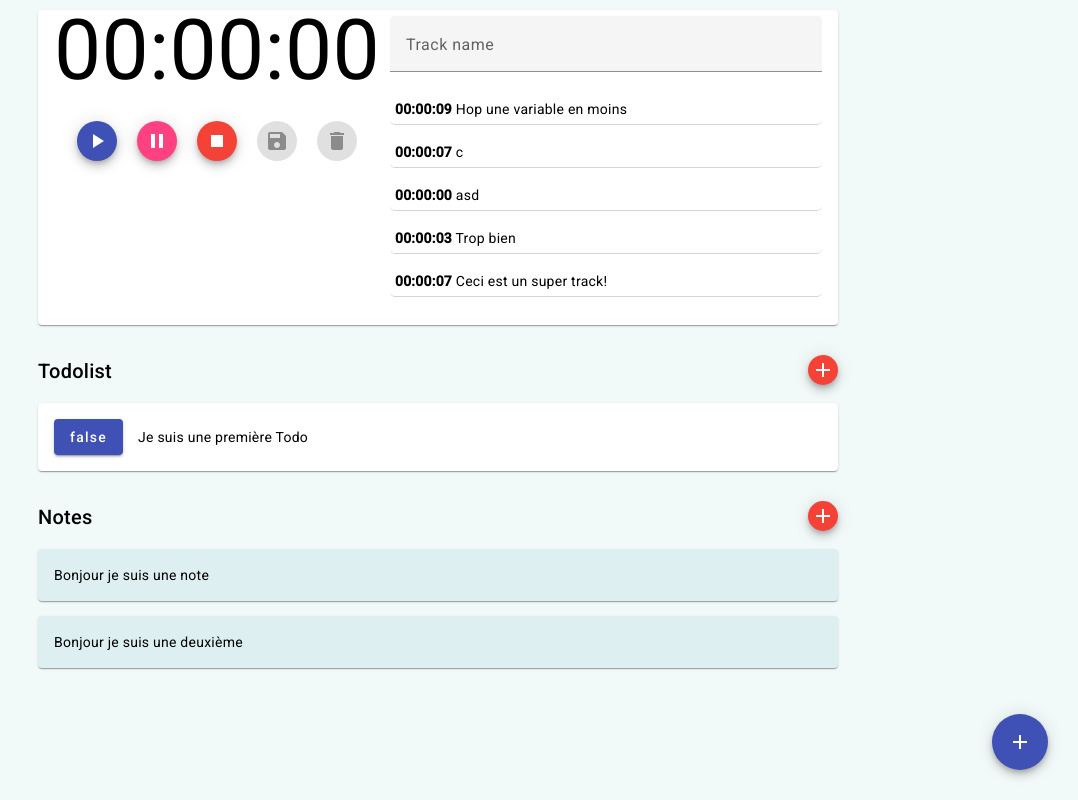
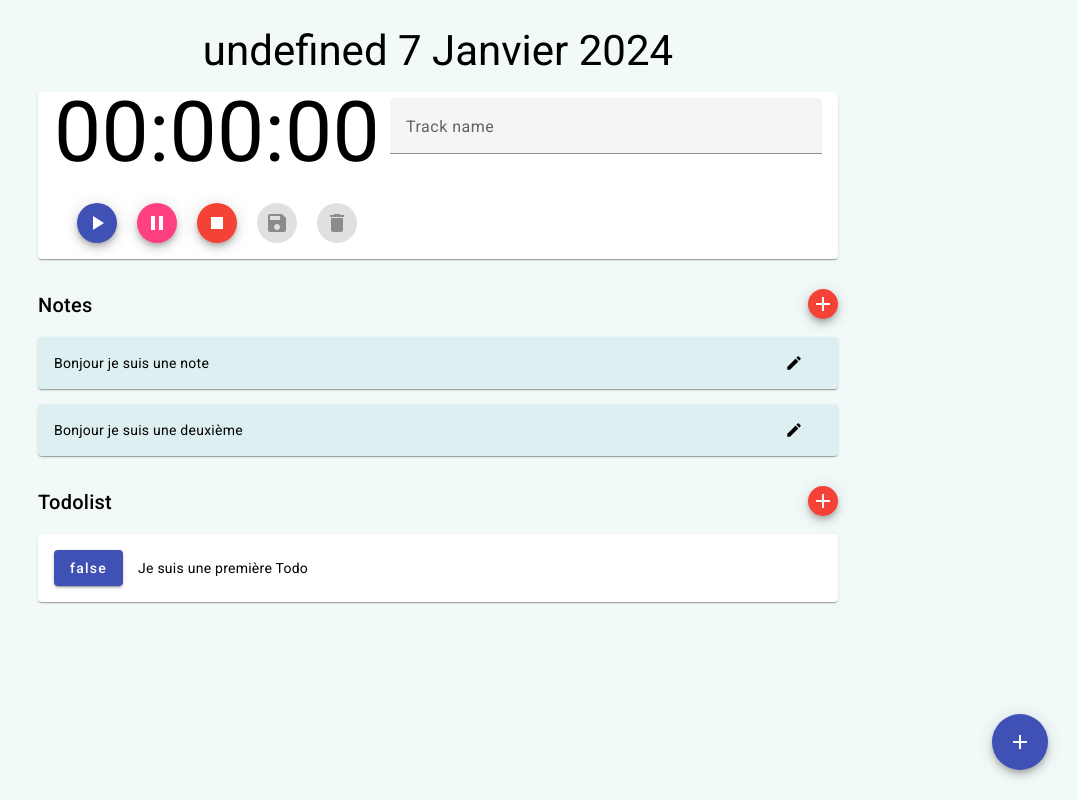
Before and after one commit to ExtraDev/daytracker, an Angular app: page / in a window 1280 px wide. Shown: the whole page, without its empty margins (202-1280 px from the left). Built offline with nearby package versions, Linux system fonts and the light colour scheme; data requests are answered from the project's data file.

Commit message:
Create date component, possibility to update a note

```diff
--- a/src/app/app.component.html
+++ b/src/app/app.component.html
@@ -1,6 +1,20 @@
 <div id="container">
+    <app-date></app-date>
+
     <div class="widget">
         <app-timer [dayId]="dayId"></app-timer>
+    </div>
+
+    <div class="widget">
+        <div class="header">
+            <h2>Notes</h2>
+            <button mat-fab color="warn" class="btn-plus-widget">
+                <mat-icon>add</mat-icon>
+            </button>
+        </div>
+        @for (note of notes$ | async; track note.id) {
+        <app-note [note]="note"></app-note>
+        }
     </div>
 
     <div class="widget">
@@ -16,17 +30,6 @@
         }
     </div>
 
-  <div class="widget">
-    <div class="header">
-      <h2>Notes</h2>
-      <button mat-fab color="warn" class="btn-plus-widget">
-        <mat-icon>add</mat-icon>
-      </button>
-    </div>
-    @for (note of notes$ | async; track note.id) {
-    <app-note [note]="note"></app-note>
-    }
-  </div>
 
     <div class="add-button">
         <button mat-fab color="primary">
--- a/src/app/app.component.ts
+++ b/src/app/app.component.ts
@@ -8,13 +8,14 @@ import { MatIconModule } from '@angular/material/icon';
 import { NoteComponent } from './widgets/note/note.component';
 import { AsyncPipe } from '@angular/common';
 import { MatButtonModule } from '@angular/material/button';
+import { DateComponent } from './widgets/date/date.component';
 
 @Component({
   selector: 'app-root',
   templateUrl: './app.component.html',
   styleUrls: ['./app.component.scss'],
   standalone: true,
-  imports: [AsyncPipe, MatButtonModule, MatIconModule, TodoComponent, TimerComponent, NoteComponent]
+  imports: [AsyncPipe, MatButtonModule, MatIconModule, TodoComponent, TimerComponent, NoteComponent, DateComponent]
 })
 export class AppComponent {
   title = 'daytracker';
--- a/src/app/common/mock/database.json
+++ b/src/app/common/mock/database.json
@@ -17,38 +17,7 @@
       "dayId": 1
     }
   ],
-  "tracks": [
-    {
-      "elapsed": 9,
-      "name": "Hop une variable en moins",
-      "dayId": 1,
-      "id": 2
-    },
-    {
-      "elapsed": 7,
-      "name": "c",
-      "dayId": 1,
-      "id": 3
-    },
-    {
-      "elapsed": 0,
-      "name": "asd",
-      "dayId": 1,
-      "id": 4
-    },
-    {
-      "elapsed": 3,
-      "name": "Trop bien",
-      "dayId": 1,
-      "id": 5
-    },
-    {
-      "elapsed": 7,
-      "name": "Ceci est un super track!",
-      "dayId": 1,
-      "id": 6
-    }
-  ],
+  "tracks": [],
   "todos": [
     {
       "id": 1,
--- a/src/app/common/models/note.model.ts
+++ b/src/app/common/models/note.model.ts
@@ -2,5 +2,6 @@ import { Widget } from "./widget.model";
 
 export interface Note extends Widget {
     id?: number,
-    note?: string
+    note?: string,
+    dayId?: number
 }
--- a/src/app/common/services/note.service.ts
+++ b/src/app/common/services/note.service.ts
@@ -26,6 +26,6 @@ export class NotesService {
     }
 
     public updateNote$(note: Note): Observable<Note> {
-    return this.httpClient.put<Note>(this.baseUrl, note).pipe();
+        return this.httpClient.put<Note>(`${this.baseUrl}/${note.id}`, note).pipe();
     }
 }
--- /dev/null
+++ b/src/app/widgets/date/date.component.html
@@ -0,0 +1 @@
+<h1>{{ getFullDate() }}</h1>
--- /dev/null
+++ b/src/app/widgets/date/date.component.scss
@@ -0,0 +1,5 @@
+h1 {
+    text-align: center;
+    font-size: 3em;
+    margin: 25px;
+}
--- /dev/null
+++ b/src/app/widgets/date/date.component.ts
@@ -0,0 +1,22 @@
+import { Component } from '@angular/core';
+
+@Component({
+    selector: 'app-date',
+    standalone: true,
+    imports: [],
+    templateUrl: './date.component.html',
+    styleUrl: './date.component.scss'
+})
+export class DateComponent {
+    public date: Date = new Date();
+    public dayFr: string[] = ['Lundi', 'Mardi', 'Mercredi', 'Jeudi', 'Vendredi', 'Samedi', 'Dimanche',];
+    public monFr: string[] = ['Janvier', 'Fevrier', 'Mars', 'Avril', 'Mai', 'Join', 'Juillet', 'Août', 'Septembre', 'Octobre', 'Novembre', 'Decembre'];
+
+    public getFullDate(): string {
+        return `${this.dayFr[this.date.getDay() - 1]} ${this.date.getDate()}  ${this.monFr[this.date.getMonth()]} ${this.date.getFullYear()}`;
+    }
+
+    public getDate(): string {
+        return ``;
+    }
+}
--- a/src/app/widgets/note/note.component.html
+++ b/src/app/widgets/note/note.component.html
@@ -1,3 +1,26 @@
 <mat-card>
-    <mat-card-content>{{ note?.note }}</mat-card-content>
+    <mat-card-content>
+        @if (!editMode) {
+        <div [innerHTML]="note?.note">
+            {{ note?.note }}
+        </div>
+        } @else {
+        <ng-container>
+            <mat-form-field class="example-full-width">
+                <textarea matInput rows="7" [formControl]="noteControl"></textarea>
+            </mat-form-field>
+        </ng-container>
+        }
+    </mat-card-content>
+    <mat-card-actions>
+        @if (!editMode) {
+        <button mat-button (click)="toggleEditMode()">
+            <mat-icon aria-hidden="false" aria-label="Example home icon" fontIcon="edit"></mat-icon>
+        </button>
+        } @else {
+        <button mat-button (click)="toggleEditMode(true)">
+            <mat-icon aria-hidden="false" aria-label="Example home icon" fontIcon="save"></mat-icon>
+        </button>
+        }
+    </mat-card-actions>
 </mat-card>
--- a/src/app/widgets/note/note.component.scss
+++ b/src/app/widgets/note/note.component.scss
@@ -1,4 +1,38 @@
 mat-card {
     background-color: #ddeff0;
     margin-bottom: 15px;
+    display: flex;
+    flex-direction: row;
+
+    mat-card-content {
+        flex: 2;
+
+        mat-form-field {
+            width: 100%;
+            padding: 0;
+
+            textarea {
+                overflow: hidden;
+                height: fit-content;
+            }
+        }
+    }
+
+    mat-card-actions {
+        text-align: center;
+
+        button {
+            display: flex;
+            align-items: center;
+            // display: none;
+        }
+    }
 }
+
+// mat-card:hover {
+//     mat-card-actions {
+//         button {
+//             display: block;
+//         }
+//     }
+// }
--- a/src/app/widgets/note/note.component.ts
+++ b/src/app/widgets/note/note.component.ts
@@ -1,16 +1,41 @@
-import { Component, Input } from '@angular/core';
+import { Component, Input, inject } from '@angular/core';
+import { FormControl, FormsModule, ReactiveFormsModule } from '@angular/forms';
+import { MatButtonModule } from '@angular/material/button';
 import { MatCardModule } from '@angular/material/card';
+import { MatFormFieldModule } from '@angular/material/form-field';
+import { MatIconModule } from '@angular/material/icon';
+import { MatInputModule } from '@angular/material/input';
 import { Note } from 'src/app/common/models/note.model';
+import { NotesService } from 'src/app/common/services/note.service';
 
 @Component({
-  selector: 'app-note',
-  standalone: true,
-  templateUrl: './note.component.html',
-  styleUrls: ['./note.component.scss'],
-  imports: [MatCardModule],
+    selector: 'app-note',
+    standalone: true,
+    templateUrl: './note.component.html',
+    styleUrls: ['./note.component.scss'],
+    imports: [MatCardModule, MatButtonModule, MatIconModule, FormsModule, MatFormFieldModule, MatInputModule, ReactiveFormsModule],
 })
 export class NoteComponent {
-  @Input() note?: Note;
+    public noteService = inject(NotesService);
 
-  constructor() { }
+    @Input() note?: Note;
+
+    public editMode = false;
+    public noteControl = new FormControl<string>('');
+
+    constructor() {
+
+    }
+
+    public toggleEditMode(save: boolean = false): void {
+        this.editMode = !this.editMode;
+        if (!save) {
+            this.noteControl.setValue(this.note?.note || '');
+        }
+
+        if (save && this.note) {
+            this.note.note = this.noteControl.value || '';
+            this.noteService.updateNote$(this.note).subscribe(n => console.log(n));
+        }
+    }
 }
--- a/src/app/widgets/timer/timer.component.ts
+++ b/src/app/widgets/timer/timer.component.ts
@@ -2,7 +2,7 @@ import { Component, Input, OnInit, inject } from '@angular/core';
 import { FormControl, ReactiveFormsModule } from '@angular/forms';
 import { MatButtonModule } from '@angular/material/button';
 import { MatCardModule } from '@angular/material/card';
-import { Observable, Observer, Subscribable, Subscription, interval } from 'rxjs';
+import { Observable, Subscription, interval } from 'rxjs';
 import { TimersService } from 'src/app/common/services/timer.service';
 import { MatIconModule } from '@angular/material/icon';
 import { MatInputModule } from '@angular/material/input';
```
Also changed, not shown: 1 other file (tests, documents, lock files or other folders). Lines whose indentation alone changed are shown as unchanged.
